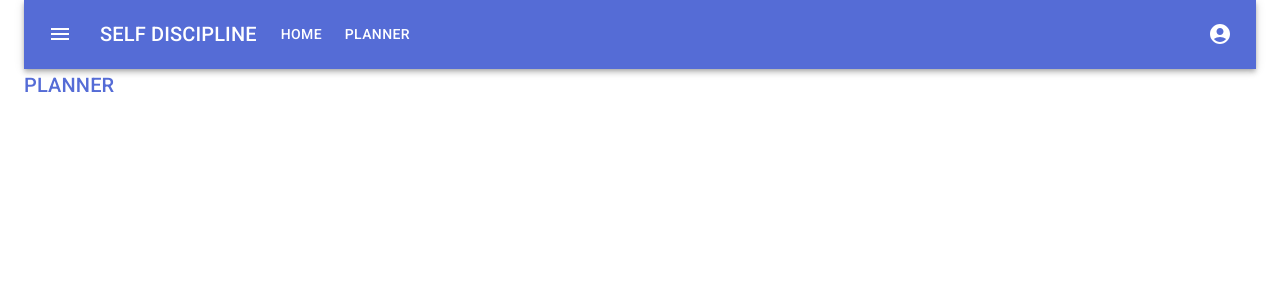
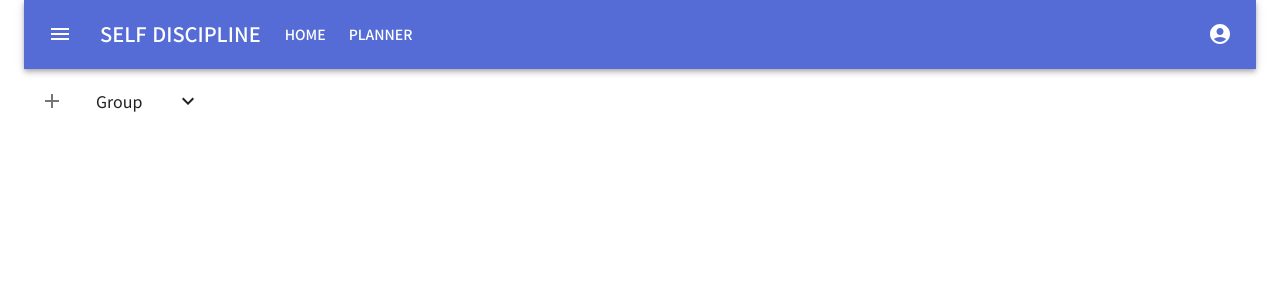
Before and after one commit to coldrain-f/self-discipline, a React (Vite) app in the folder self-discipline-react-ts/: page /planner in a window 1280 px wide. Shown: the top 300 px of the page. Built offline with nearby package versions, Linux system fonts and the light colour scheme.

Commit message:
Feat: 플래너 SideBar 기본 틀 추가

```diff
--- a/self-discipline-react-ts/index.html
+++ b/self-discipline-react-ts/index.html
@@ -11,7 +11,14 @@
       rel="stylesheet"
       href="https://fonts.googleapis.com/icon?family=Material+Icons"
     />
+
+    <link
+      href="https://fonts.googleapis.com/css2?family=Noto+Sans+KR:wght@100;300;400;500;700;900&display=swap"
+      rel="stylesheet"
+    />
+
     <meta name="viewport" content="width=device-width, initial-scale=1.0" />
+
     <title>Self Discipline</title>
   </head>
   <body>
--- a/self-discipline-react-ts/package.json
+++ b/self-discipline-react-ts/package.json
@@ -13,9 +13,11 @@
     "@emotion/styled": "latest",
     "@mui/icons-material": "latest",
     "@mui/material": "latest",
+    "@mui/x-data-grid": "^6.11.0",
     "react": "latest",
     "react-dom": "latest",
-    "react-router-dom": "^6.14.2"
+    "react-router-dom": "^6.14.2",
+    "styled-components": "^6.0.7"
   },
   "devDependencies": {
     "@types/react": "latest",
--- a/self-discipline-react-ts/src/App.tsx
+++ b/self-discipline-react-ts/src/App.tsx
@@ -1,9 +1,8 @@
-import * as React from "react";
 import Container from "@mui/material/Container";
 import Box from "@mui/material/Box";
 import SelfDisciplineAppBar from "./components/SelfDisciplineAppBar";
+import SelfDisciplinePlanner from "./components/planner/SelfDisciplinePlanner";
 import { Route, Routes } from "react-router-dom";
-import SelfDisciplinePlanner from "./components/planner/SelfDisciplinePlanner";
 
 export default function App() {
   return (
--- a/self-discipline-react-ts/src/components/planner/SelfDisciplinePlanner.tsx
+++ b/self-discipline-react-ts/src/components/planner/SelfDisciplinePlanner.tsx
@@ -1,9 +1,65 @@
-import Typography from "@mui/material/Typography";
+import * as React from "react";
+import {
+  Box,
+  Checkbox,
+  Collapse,
+  IconButton,
+  InputBase,
+  List,
+  ListItem,
+  ListItemButton,
+  ListItemIcon,
+  ListItemText,
+  Paper,
+  Table,
+  TableBody,
+  TableCell,
+  TableContainer,
+  TableHead,
+  TableRow,
+} from "@mui/material";
+import Grid from "@mui/material/Unstable_Grid2";
+import AddIcon from "@mui/icons-material/Add";
+import StarBorder from "@mui/icons-material/StarBorder";
+import ExpandLess from "@mui/icons-material/ExpandLess";
+import ExpandMore from "@mui/icons-material/ExpandMore";
 
 export default function SelfDisciplinePlanner() {
+  const [open, setOpen] = React.useState(false);
+
+  const handleClick = () => {
+    setOpen(!open);
+  };
+
   return (
-    <Typography variant="h6" color="primary">
-      PLANNER
-    </Typography>
+    <Grid container spacing={2}>
+      <Grid xs={2}>
+        <Box>
+          <List>
+            <ListItem disablePadding>
+              <ListItemButton onClick={handleClick}>
+                <ListItemIcon>
+                  <AddIcon />
+                </ListItemIcon>
+                <ListItemText primary="Group" />
+                {open ? <ExpandLess /> : <ExpandMore />}
+              </ListItemButton>
+            </ListItem>
+            <Collapse in={open} timeout="auto" unmountOnExit>
+              <List component="div" disablePadding>
+                <ListItemButton sx={{ pl: 4 }} selected>
+                  <ListItemIcon>
+                    <StarBorder />
+                  </ListItemIcon>
+                  <ListItemText primary="Planner" color="primary" />
+                </ListItemButton>
+              </List>
+            </Collapse>
+          </List>
+        </Box>
+      </Grid>
+      <Grid xs={5}></Grid>
+      <Grid xs={5}></Grid>
+    </Grid>
   );
 }
--- a/self-discipline-react-ts/src/main.tsx
+++ b/self-discipline-react-ts/src/main.tsx
@@ -1,6 +1,6 @@
 import * as React from "react";
 import * as ReactDOM from "react-dom/client";
-import { ThemeProvider } from "@emotion/react";
+import { ThemeProvider } from "@mui/material/styles";
 import { CssBaseline } from "@mui/material";
 import { BrowserRouter } from "react-router-dom";
 import theme from "./theme";
--- a/self-discipline-react-ts/src/theme.tsx
+++ b/self-discipline-react-ts/src/theme.tsx
@@ -1,8 +1,11 @@
-import { createTheme, alpha, getContrastRatio } from "@mui/material/styles";
+import { createTheme } from "@mui/material/styles";
 import { red } from "@mui/material/colors";
 
 // A custom theme for this app
 const theme = createTheme({
+  typography: {
+    fontFamily: "Noto Sans KR",
+  },
   palette: {
     primary: {
       main: "#556cd6",
```
Also changed, not shown: 1 other file (tests, documents, lock files or other folders).
